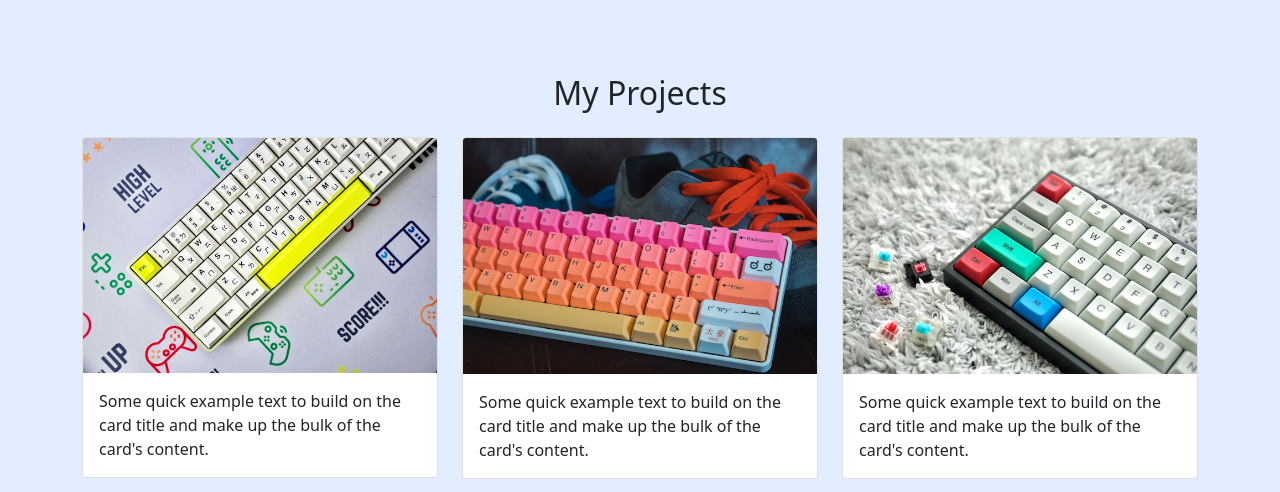
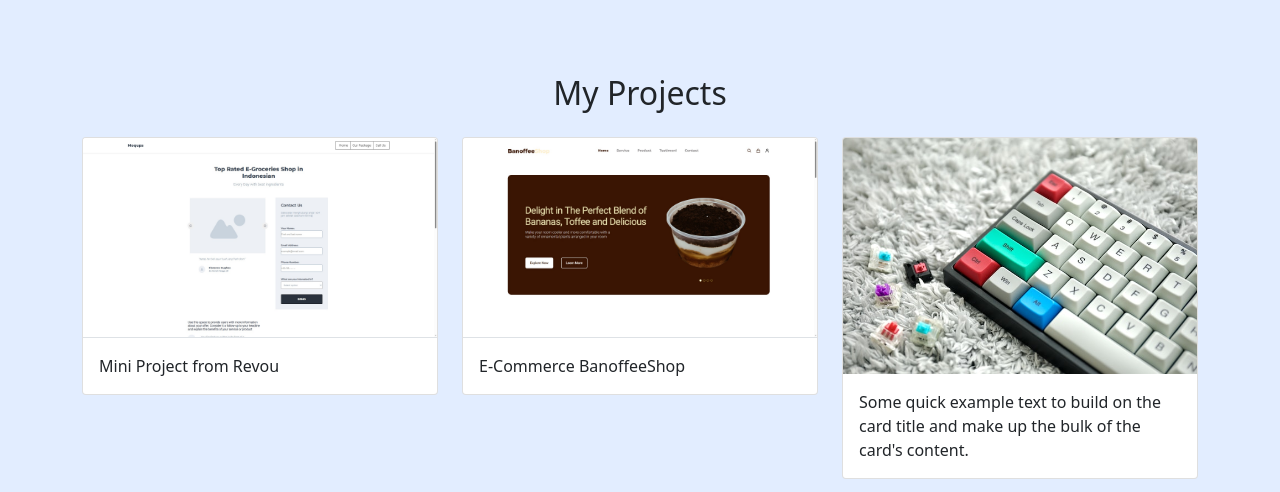
Before and after one commit to ariqjm/ariqjm.github.io, a plain HTML site: page index.html in a window 1280 px wide. Shown: the part 1420-1912 px from the top of the page. Drawn offline with nearby package versions, Linux system fonts and the light colour scheme.

Commit message:
Menambahkan project baru

```diff
--- a/index.html
+++ b/index.html
@@ -115,20 +115,22 @@
             <div class="row justify-content-center">
                 <div class="col-md-4 mb-3">
                     <div class="card">
-                        <img src="assets/img/p1.jpg" class="card-img-top" alt="Projects1">
-                        <div class="card-body">
-                            <p class="card-text">Some quick example text to build on the card title and make up the bulk
-                                of the card's content.</p>
+                        <a href="https://ariqjm.github.io/Mini-Project-RevoU/">
+                            <img src="assets/img/Project1.jpg" class="card-img-top w-100" alt="Projects1">
+                        </a>
+                        <div class="card-body border-top">
+                            <p class="card-text">Mini Project from Revou</p>
                         </div>
                     </div>
                 </div>
 
                 <div class="col-md-4 mb-3">
                     <div class="card">
-                        <img src="assets/img/p4.jpg" class="card-img-top" alt="Projects2">
-                        <div class="card-body">
-                            <p class="card-text">Some quick example text to build on the card title and make up the bulk
-                                of the card's content.</p>
+                        <a href="https://ariqjm.github.io/E-Commerce-BanoffeeShop/">
+                            <img src="assets/img/Project2.jpg" class="card-img-top" alt="Projects2">
+                        </a>
+                        <div class="card-body border-top">
+                            <p class="card-text">E-Commerce BanoffeeShop</p>
                         </div>
                     </div>
                 </div>
@@ -181,7 +183,11 @@
 
             <div class="row text-center">
                 <div class="col mb-5">
-                    <img src="assets/img/Certif1.jpg" alt="" class="w-50">
+                    <img src="assets/img/Certif1.jpg" alt="" class="w-100">
+                </div>
+
+                <div class="col mb-5">
+                    <img src="assets/img/Certif2.jpg" alt="" class="w-100">
                 </div>
             </div>
 
@@ -261,17 +267,6 @@
                 </div>
             </div>
 
-            <!-- <div class="row mt-5">
-                <div class="col text-center">
-                    <a class="btn btn-primary" href="#" role="button">
-                        <i class="bi bi-linkedin"></i>
-                    </a>
-
-                    <a class="btn btn-primary" href="#" role="button">
-                        <i class="bi bi-linkedin"></i>
-                    </a>
-                </div>
-            </div> -->
         </div>
         <svg xmlns="http://www.w3.org/2000/svg" viewBox="0 0 1440 320">
             <path fill="#0d6efd" fill-opacity="1"
```
Also changed, not shown: assets/img/Certif2.jpg, assets/img/Project1.jpg (added), assets/img/Project2.jpg (added).
